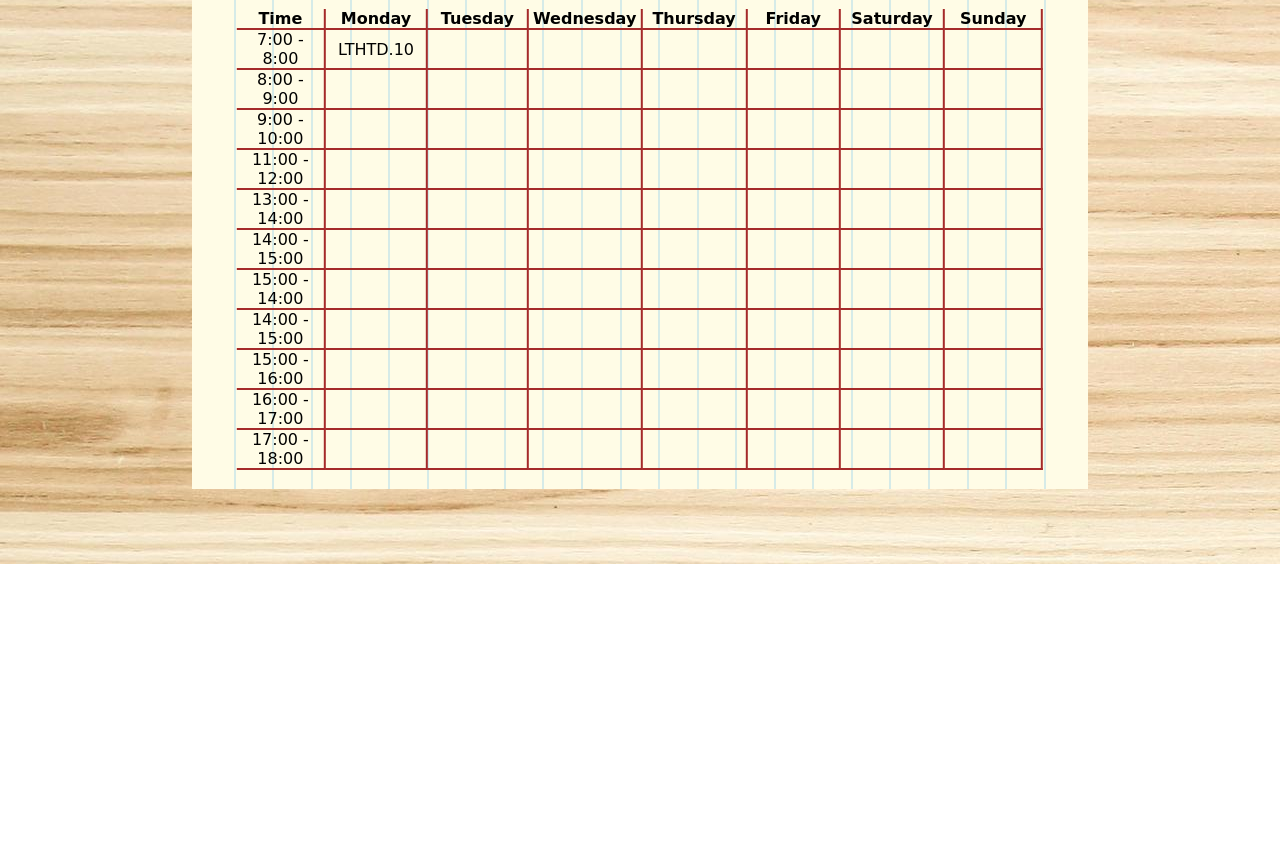
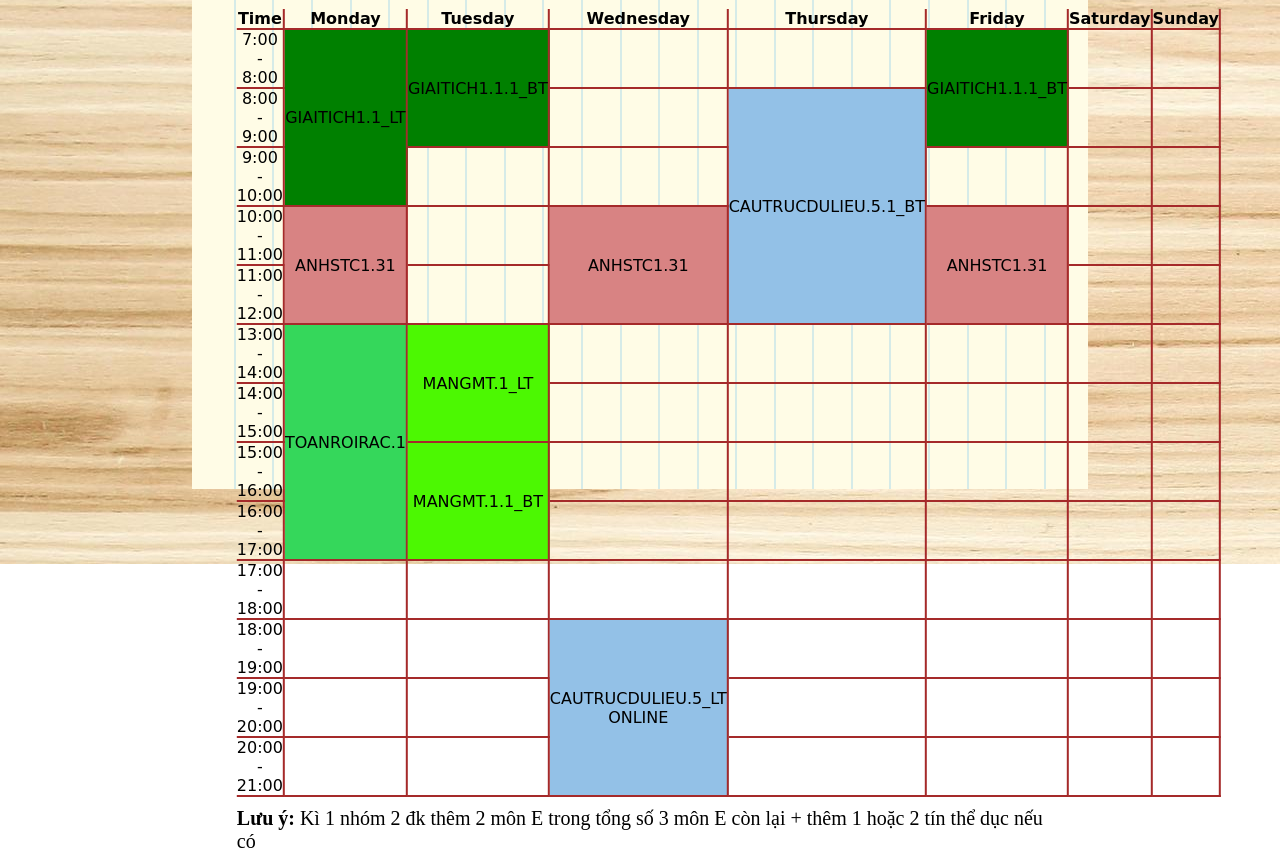
Before and after one commit to thangdevalone/TimeTable, a plain HTML site: page index.html in a window 1280 px wide. Shown: the part 236-1089 px from the top of the page. Before the commit the page ends 800 px from the top, so only its background shows below. Drawn offline with Linux system fonts and the light colour scheme; a web font is replaced by a local one.

Commit message:
TKB du kien

```diff
--- a/index.html
+++ b/index.html
@@ -94,8 +94,27 @@
                   </tr>
                   <tr>
                     <td>7:00 - 8:00 </td>
-                    <td contenteditable="">LTHTD.10</td>
+                    <td contenteditable="" rowspan="3" style="background-color:green;">GIAITICH1.1_LT</td>
+                    <td contenteditable="" rowspan="2" style="background-color:green;">GIAITICH1.1.1_BT</td>
                     <td contenteditable=""></td>
+                    <td contenteditable=""></td>
+                    <td contenteditable="" rowspan="2" style="background-color:green;">GIAITICH1.1.1_BT</td>
+                    <td contenteditable=""></td>
+                    <td contenteditable=""></td>
+                  </tr>
+                  <tr>
+                    <td>8:00 - 9:00 </td>
+
+
+                    <td contenteditable=""></td>
+                    <td contenteditable="" rowspan="4" style="background-color:rgb(147, 193, 231);" >CAUTRUCDULIEU.5.1_BT</td>
+                    <td contenteditable=""></td>
+                    <td contenteditable=""></td>
+                  </tr>
+                  <tr>
+                    <td>9:00 - 10:00 </td>
+
+
                     <td contenteditable=""></td>
                     <td contenteditable=""></td>
                     <td contenteditable=""></td>
@@ -103,39 +122,27 @@
                     <td contenteditable=""></td>
                   </tr>
                   <tr>
-                    <td>8:00 - 9:00 </td>
+                    <td>10:00 - 11:00 </td>
+                    <td contenteditable="" rowspan="2" style="background-color:rgb(216, 131, 131);">ANHSTC1.31</td>
+
                     <td contenteditable=""></td>
-                    <td contenteditable=""></td>
-                    <td contenteditable=""></td>
-                    <td contenteditable=""></td>
-                    <td contenteditable=""></td>
-                    <td contenteditable=""></td>
-                    <td contenteditable=""></td>
-                  </tr>
-                  <tr>
-                    <td>9:00 - 10:00 </td>
-                    <td contenteditable=""></td>
-                    <td contenteditable=""></td>
-                    <td contenteditable=""></td>
-                    <td contenteditable=""></td>
-                    <td contenteditable=""></td>
+                    <td contenteditable="" rowspan="2" style="background-color:rgb(216, 131, 131);">ANHSTC1.31</td>
+                    <td contenteditable="" rowspan="2" style="background-color:rgb(216, 131, 131);">ANHSTC1.31</td>
                     <td contenteditable=""></td>
                     <td contenteditable=""></td>
                   </tr>
                   <tr>
                     <td>11:00 - 12:00 </td>
-                    <td contenteditable=""></td>
-                    <td contenteditable=""></td>
-                    <td contenteditable=""></td>
-                    <td contenteditable=""></td>
+
+
                     <td contenteditable=""></td>
                     <td contenteditable=""></td>
                     <td contenteditable=""></td>
                   </tr>
                   <tr>
                     <td>13:00 - 14:00 </td>
-                    <td contenteditable=""></td>
-                    <td contenteditable=""></td>
+                    <td contenteditable="" rowspan="4" style="background-color:rgb(53, 215, 91);">TOANROIRAC.1</td>
+                    <td contenteditable="" rowspan="2" style="background-color:rgb(76, 248, 2);">MANGMT.1_LT</td>
                     <td contenteditable=""></td>
                     <td contenteditable=""></td>
                     <td contenteditable=""></td>
@@ -144,8 +151,8 @@
                   </tr>
                   <tr>
                     <td>14:00 - 15:00 </td>
-                    <td contenteditable=""></td>
-                    <td contenteditable=""></td>
+
+
                     <td contenteditable=""></td>
                     <td contenteditable=""></td>
                     <td contenteditable=""></td>
@@ -153,39 +160,19 @@
                     <td contenteditable=""></td>
                   </tr>
                   <tr>
-                    <td>15:00 - 14:00</td>
+                    <td>15:00 - 16:00</td>
+                    <td contenteditable="" rowspan="2" style="background-color:rgb(76, 248, 2);">MANGMT.1.1_BT</td>
                     <td contenteditable=""></td>
                     <td contenteditable=""></td>
-                    <td contenteditable=""></td>
-                    <td contenteditable=""></td>
-                    <td contenteditable=""></td>
-                    <td contenteditable=""></td>
-                    <td contenteditable=""></td>
-                  </tr>
-                  <tr>
-                    <td>14:00 - 15:00 </td>
-                    <td contenteditable=""></td>
-                    <td contenteditable=""></td>
-                    <td contenteditable=""></td>
-                    <td contenteditable=""></td>
-                    <td contenteditable=""></td>
-                    <td contenteditable=""></td>
-                    <td contenteditable=""></td>
-                  </tr>
-                  <tr>
-                    <td>15:00 - 16:00 </td>
-                    <td contenteditable=""></td>
-                    <td contenteditable=""></td>
-                    <td contenteditable=""></td>
-                    <td contenteditable=""></td>
+
                     <td contenteditable=""></td>
                     <td contenteditable=""></td>
                     <td contenteditable=""></td>
                   </tr>
                   <tr>
                     <td>16:00 - 17:00 </td>
-                    <td contenteditable=""></td>
-                    <td contenteditable=""></td>
+
+
                     <td contenteditable=""></td>
                     <td contenteditable=""></td>
                     <td contenteditable=""></td>
@@ -202,7 +189,39 @@
                     <td contenteditable=""></td>
                     <td contenteditable=""></td>
                   </tr>
+                  <tr>
+                    <td>18:00 - 19:00 </td>
+                    <td contenteditable=""></td>
+                    <td contenteditable=""></td>
+                    <td contenteditable="" rowspan="3" style="background-color:rgb(147, 193, 231);">CAUTRUCDULIEU.5_LT <br> ONLINE</td>
+                    <td contenteditable=""></td>
+                    <td contenteditable=""></td>
+                    <td contenteditable=""></td>
+                    <td contenteditable=""></td>
+                  </tr>
+                  <tr>
+                    <td>19:00 - 20:00 </td>
+                    <td contenteditable=""></td>
+
+                    <td contenteditable=""></td>
+                    <td contenteditable=""></td>
+                    <td contenteditable=""></td>
+                    <td contenteditable=""></td>
+                    <td contenteditable=""></td>
+                  </tr>
+                  <tr>
+                    <td>20:00 - 21:00 </td>
+                    <td contenteditable=""></td>
+                    <td contenteditable=""></td>
+
+                    <td contenteditable=""></td>
+                    <td contenteditable=""></td>
+                    <td contenteditable=""></td>
+                    <td contenteditable=""></td>
+                  </tr>
+
                 </table>
+                <p class="note"><strong> Lưu ý:</strong> Kì 1 nhóm 2 đk thêm 2 môn E trong tổng số 3 môn E còn lại + thêm 1 hoặc 2 tín thể dục nếu có</p>
         </div>
     </div>
 </body>
--- a/styles.css
+++ b/styles.css
@@ -147,3 +147,8 @@ th{
 .img--icon5{
     width:70px;
 }
+.note{
+    margin-top:10px;
+    font-size:20px;
+    font-family:'Times New Roman', Times, serif;
+}
```
